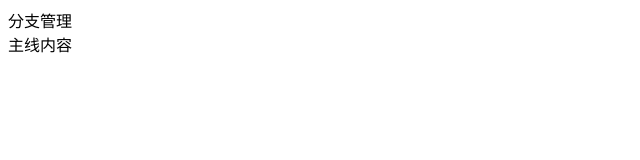
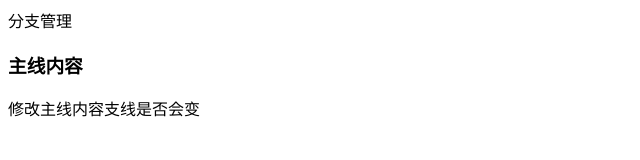
Before and after one commit to silianH/Branch-test, a plain HTML site: page index.html in a window 1280 px wide. Shown: the whole page, without its empty margins (0-640 px from the left). Drawn offline with Linux system fonts and the light colour scheme.

Commit message:
主线内容修改

```diff
--- a/index.html
+++ b/index.html
@@ -11,7 +11,12 @@
 <body>
   <div>
     <header>分支管理</header>
-    <div>主线内容</div>
+    <div>
+      <h3>主线内容</h3>
+      <div>
+        修改主线内容支线是否会变
+      </div>
+    </div>
 
   </div>
 </body>
```
